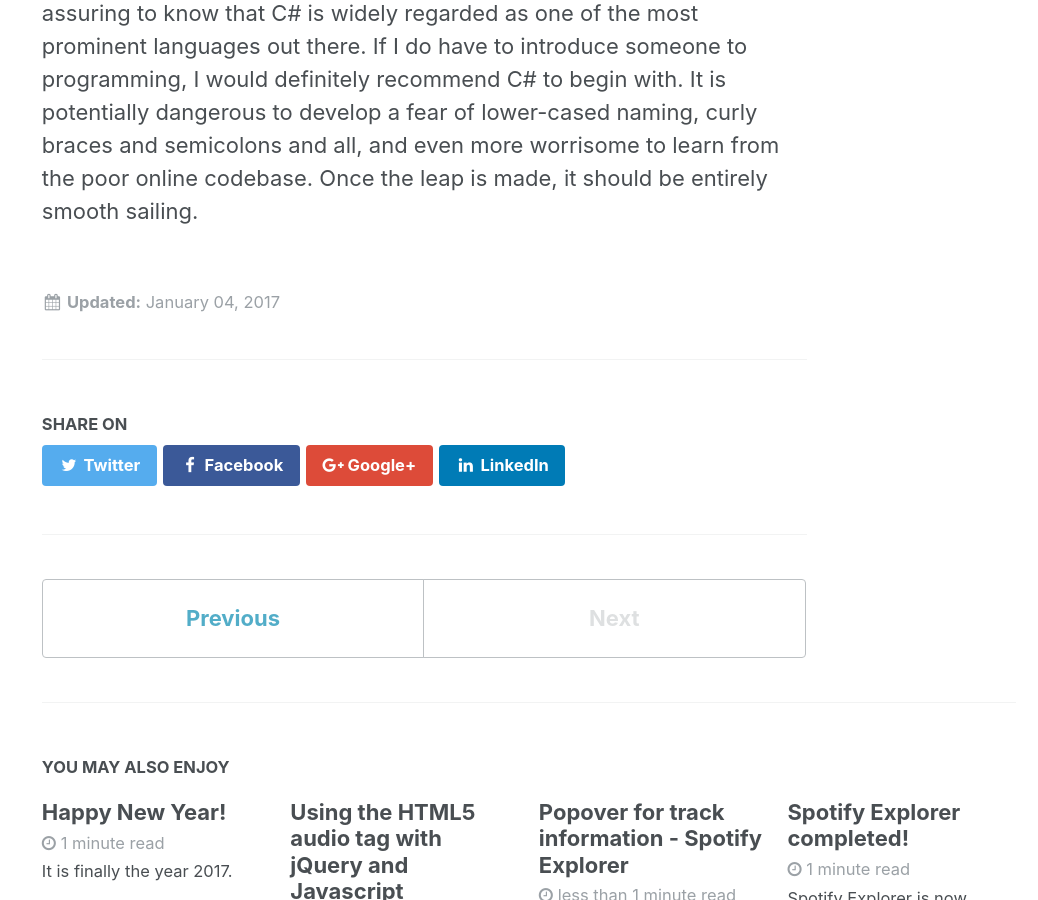
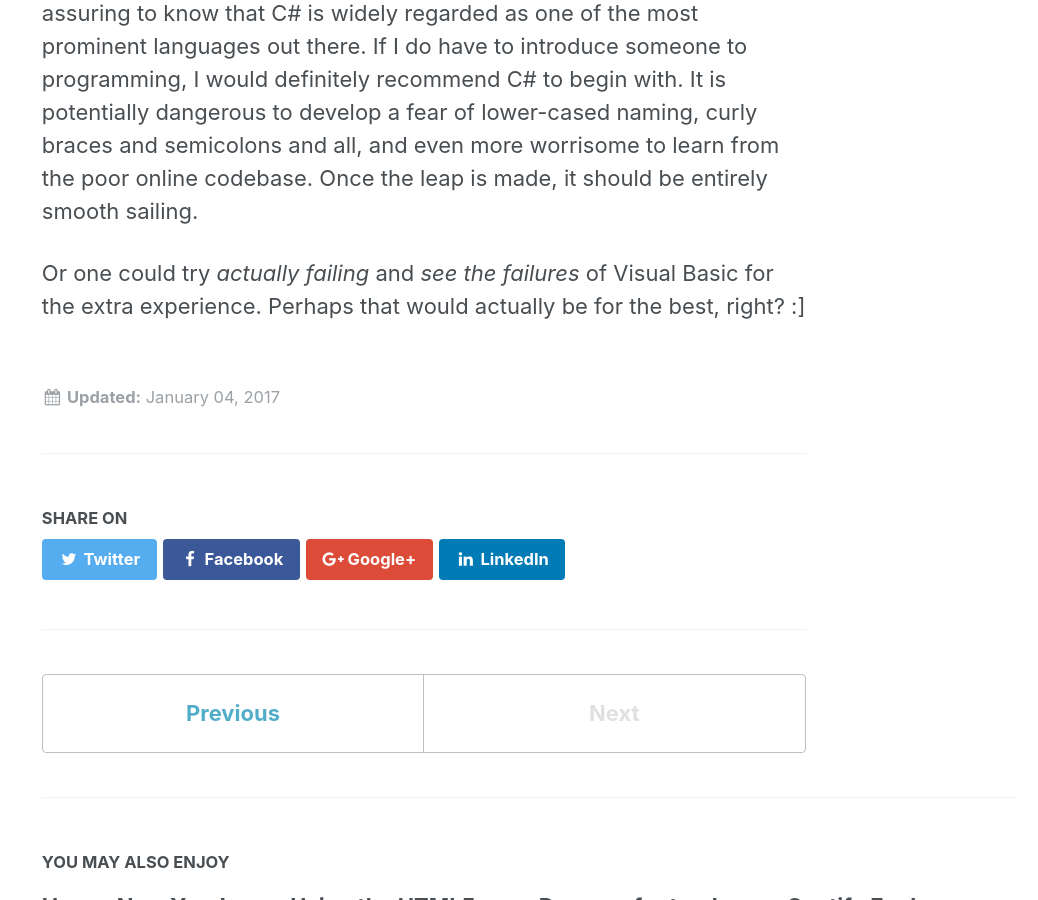
Before and after one commit to luungoc2005/luungoc2005-github-io-old, a Jekyll site: the page built from _posts/2017-1-4-my-switch-to-c-sharp.markdown, in a window 1280 px wide and 900 px high, scrolled down 1732 px. Shown: the whole window, without its empty margins (242-1280 px from the left). Built offline with Jekyll 4.4.1, drawn with Linux system fonts in a browser that asks for light colours; some of the changed text lies outside the part shown.

Commit message:
post update

```diff
--- a/_posts/2017-1-4-my-switch-to-c-sharp.markdown
+++ b/_posts/2017-1-4-my-switch-to-c-sharp.markdown
@@ -15,3 +15,5 @@ At this point I was mature enough to realize that the community also matters. A
 Then it came the day when I experimented with image processing. This was an instance where I was forced to go with C# because of the `unsafe` block. It is baffling how VB does not have such a simple and much-needed feature, even if it goes against the nature of the language - to be structured and simple. I quickly get used to C# within days, and never looked back. It was no longer scary. The braces were more handy than `End If`, `End Select` blocks (I still do miss the `With <object>` blocks though), and I learned to appreciate being able to simple line break without having to add underscores `_`. I learned to embrace type conversions - heck, I now feel insecure if I don't do an explicit type conversion.
 
 Picking up on the momentum, I am now no longer afraid of new languages (okay, so maybe I *am* slightly afraid of Python, what with the nasty indentation problems and weakly typed variables - I still intuitively cringe at the thought of not performing an explicit type conversion from integer to float when I see it). I learned Javascript fairly handily afterwards. Experiences with every new language were exciting - to learn of the new possibilities that I never were capable. Then again, it is assuring to know that C# is widely regarded as one of the most prominent languages out there. If I do have to introduce someone to programming, I would definitely recommend C# to begin with. It is potentially dangerous to develop a fear of lower-cased naming, curly braces and semicolons and all, and even more worrisome to learn from the poor online codebase. Once the leap is made, it should be entirely smooth sailing.
+
+Or one could try *actually failing* and *see the failures* of Visual Basic for the extra experience. Perhaps that would actually be for the best, right? :]
```
